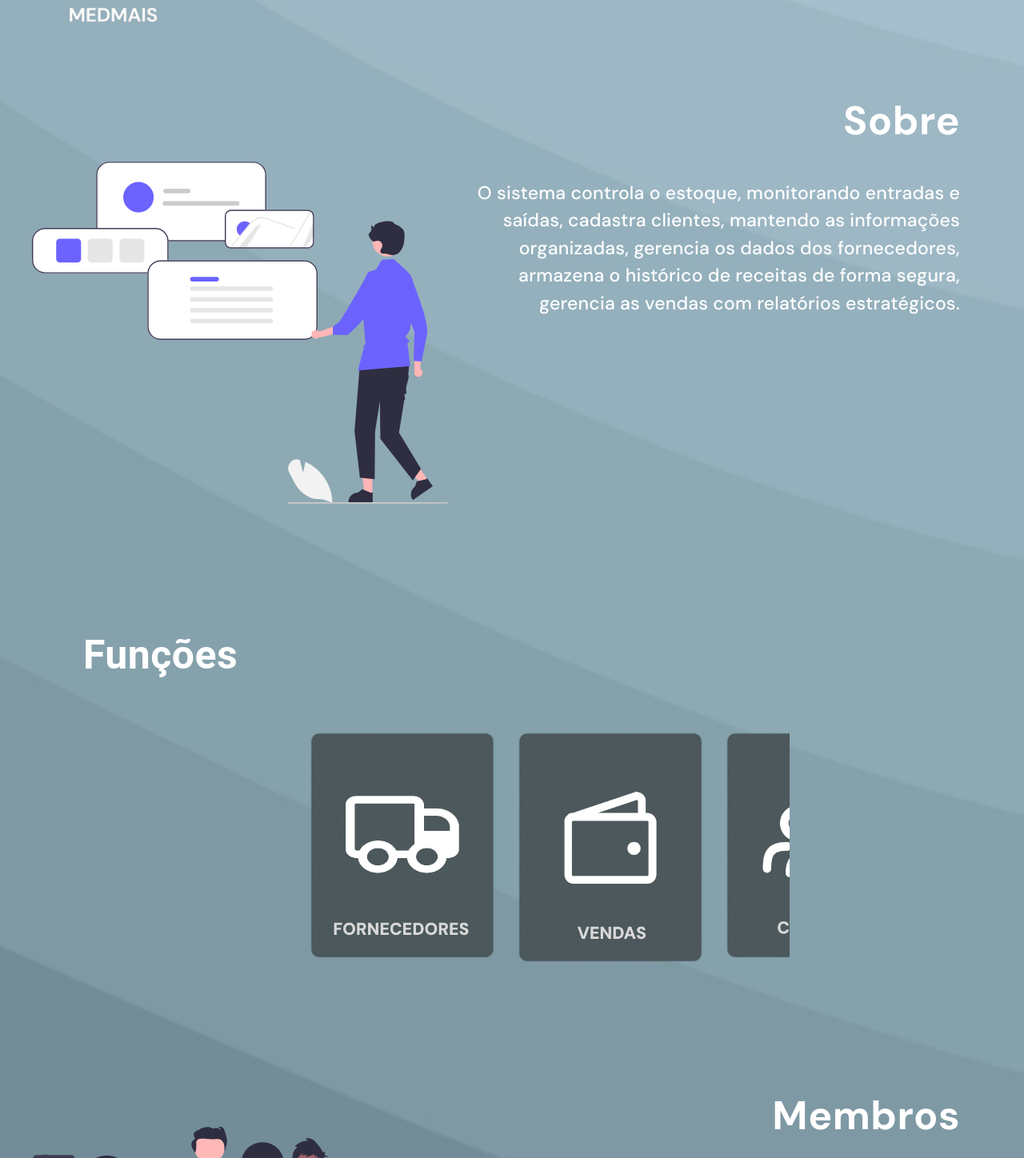
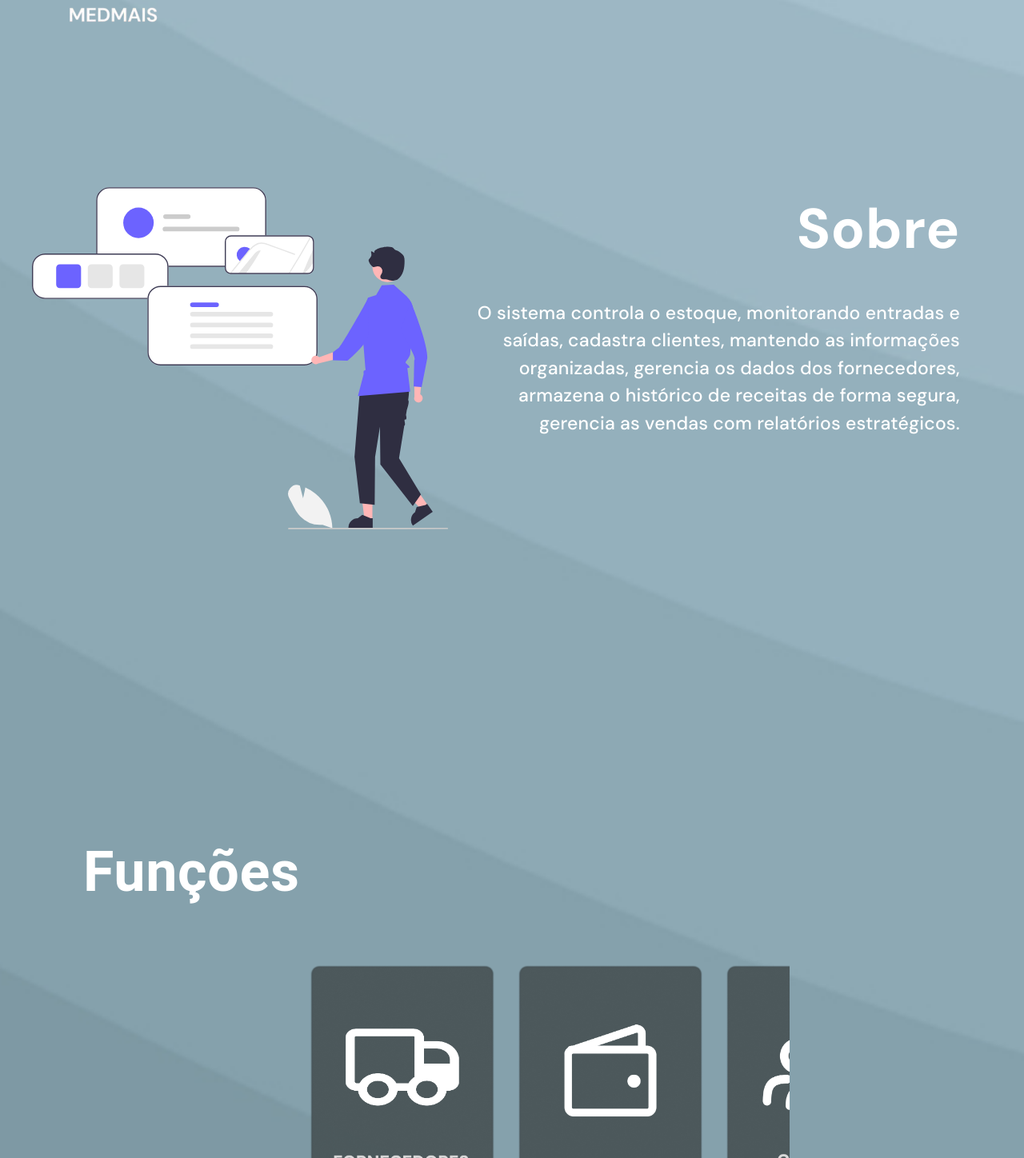
Before and after one commit to rTanure/eng-software-gestor-farmacia, a React (Vite) app in the folder client/FarmaciaApplicationFront/: page / in a window 1280 px wide. Shown: the part 122-1570 px from the top of the page at 80% size. Built offline with nearby package versions, Linux system fonts and the light colour scheme.

Commit message:
Home-Atualizada-Finalizada

```diff
--- a/client/FarmaciaApplicationFront/src/pages/Home.jsx
+++ b/client/FarmaciaApplicationFront/src/pages/Home.jsx
@@ -11,13 +11,36 @@ import { useEffect, useRef } from 'react';
 
 const Home = () => {
   const navigate = useNavigate();
-  const carousel = useRef();
+  const carousel = useRef(); //Referenciando o carrossel
   const [width, setWidth] = useState(0);
+  const Sobre = useRef(null); //Referenciado
+  const Funcao = useRef(null); //Referenciando
+  const Membros = useRef(null); //Referenciando
 
   useEffect(() => {
     console.log(carousel.current?.scrollWidth, carousel.current?.offsetWidth);
     setWidth(carousel.current?.scrollWidth - carousel.current?.offsetWidth);
   }, []);
+
+  //Função para ir para a Div
+
+  const scrollParaSobre = () => {
+    if (Sobre.current) {
+      Sobre.current.scrollIntoView({ behavior: 'smooth' });
+    }
+  };
+
+  const scrollParaFuncao = () => {
+    if (Funcao.current) {
+      Funcao.current.scrollIntoView({ behavior: 'smooth' });
+    }
+  };
+
+  const scrollParaMembros = () => {
+    if (Membros.current) {
+      Membros.current.scrollIntoView({ behavior: 'smooth' });
+    }
+  };
 
   return (
     <Box
@@ -27,7 +50,7 @@ const Home = () => {
         backgroundSize: 'cover',
         backgroundPosition: 'center',
         backgroundRepeat: 'no-repeat',
-        minHeight: '260vh',
+        minHeight: '340vh',
         border: 'none',
         margin: 0,
         padding: 0,
@@ -97,6 +120,7 @@ const Home = () => {
             <Button
               className="BotaoMenu"
               variant="Text"
+              onClick={scrollParaSobre}
               sx={{
                 textTransform: 'none',
                 fontSize: '18px',
@@ -108,6 +132,7 @@ const Home = () => {
             <Button
               className="BotaoMenu"
               variant="Text"
+              onClick={scrollParaFuncao}
               sx={{
                 textTransform: 'none',
                 fontSize: '18px',
@@ -119,6 +144,7 @@ const Home = () => {
             <Button
               className="BotaoMenu"
               variant="Text"
+              onClick={scrollParaMembros}
               sx={{
                 textTransform: 'none',
                 fontSize: '18px',
@@ -160,6 +186,7 @@ const Home = () => {
           </Box>
         </Box>
         <Box
+          ref={Sobre}
           sx={{
             width: '100%',
             height: '160vh',
@@ -177,7 +204,7 @@ const Home = () => {
               display: 'flex',
               justifyContent: 'center',
               alignItems: 'center',
-              mt: 5,
+              mt: 13,
             }}
           >
             <figure style={{ margin: 0, padding: 0, maxWidth: '100%', display: 'flex' }}>
@@ -202,6 +229,7 @@ const Home = () => {
               alignContent: 'flex-end',
               flexDirection: 'column',
               mr: 15,
+              mt: 15,
             }}
           >
             <Typography
@@ -209,9 +237,9 @@ const Home = () => {
               className="Texto"
               sx={{
                 textAlign: 'right',
-                fontSize: '50px',
                 fontFamily: 'DM Sans',
                 fontWeight: 'bold',
+                fontSize: '70px',
               }}
             >
               Sobre <br />
@@ -234,14 +262,16 @@ const Home = () => {
       </Box>
       <Box
         id="SegundaDiv"
+        ref={Funcao}
         sx={{
           width: '100%',
-          height: '60vh',
+          height: '80vh',
           display: 'flex',
           flexDirection: 'column',
           padding: '0 40px',
           overflow: 'hidden',
-          mt: 13,
+          mt: 30,
+          mb: 30,
         }}
       >
         <Box
@@ -254,8 +284,9 @@ const Home = () => {
             className="Texto"
             sx={{
               textAlign: 'right',
-              fontSize: '50px',
+              fontSize: '70px',
               fontWeight: 'bold',
+              mt: 15,
             }}
           >
             Funções
@@ -317,9 +348,10 @@ const Home = () => {
       </Box>
       <Box
         id="TerceiraDiv"
+        ref={Membros}
         sx={{
           width: '100%',
-          height: '65vh',
+          height: '80vh',
           display: 'flex',
           justifyContent: 'space-between',
           flexDirection: 'row',
@@ -334,6 +366,7 @@ const Home = () => {
             maxWidth: '50%',
             height: 'auto',
             display: 'flex',
+            mt: 5,
           }}
         >
           <figure style={{ margin: 0, padding: 0, maxWidth: '100%', display: 'flex' }}>
@@ -359,13 +392,14 @@ const Home = () => {
             alignContent: 'start',
             flexDirection: 'column',
             mr: 15,
+            mt: 20,
           }}
         >
           <Typography
             className="Texto"
             sx={{
               textAlign: 'right',
-              fontSize: '50px',
+              fontSize: '70px',
               fontWeight: 'bold',
               fontFamily: 'DM Sans',
             }}
```
